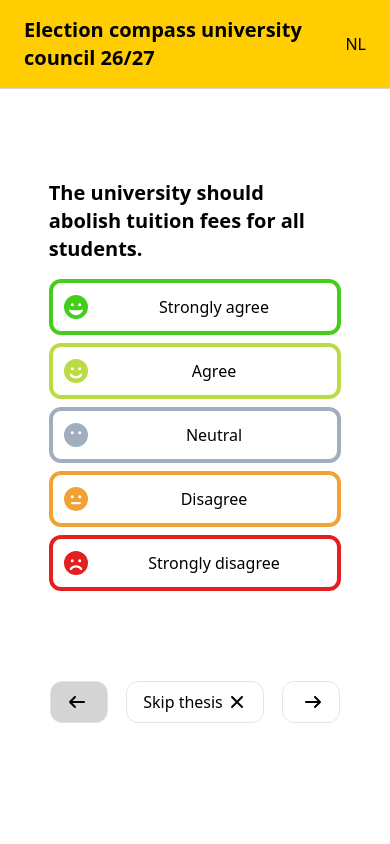
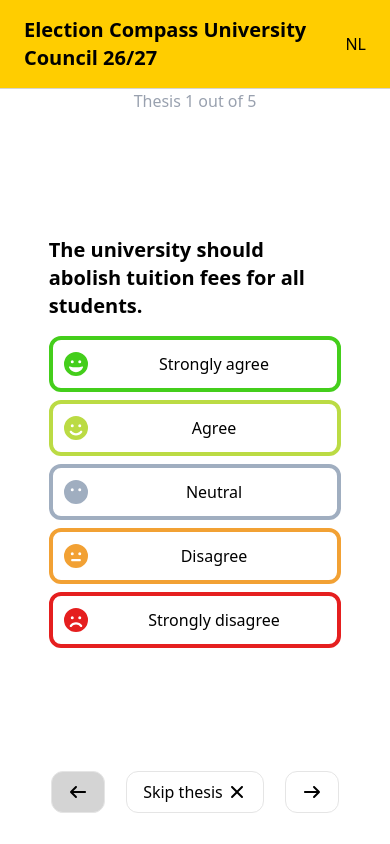
Before and after one commit to stickyPiston/election-compass, an Angular app: page /theses/0 in a window 390 px wide. Built offline with nearby package versions, Linux system fonts and the light colour scheme.

Commit message:
Added thesis counter at the top of the page

```diff
--- a/src/app/app.ts
+++ b/src/app/app.ts
@@ -17,6 +17,6 @@ export class App {
   }
 
   texts: Record<string, LocalisedText> = {
-    title: { nl: "Kieskompas universiteitsraadverkiezingen 26/27", en: "Election compass university council 26/27" }
+    title: { nl: "Kieskompas Universiteitsraadsverkiezingen 26/27", en: "Election Compass University Council 26/27" }
   };
 }
--- a/src/app/theses-page/theses-page.html
+++ b/src/app/theses-page/theses-page.html
@@ -1,4 +1,6 @@
-<form class="flex flex-col justify-evenly h-full w-3/4 m-auto pb-4">
+<form class="flex flex-col justify-between h-full w-3/4 m-auto pb-4">
+  <p class="mx-auto text-gray-400">{{ texts['thesis'] | localised }} {{ current_view() + 1 }} {{ texts['out_of'] | localised }} {{ theses.length }}</p>
+
   @for (thesis of theses; track $index) {
     <div [class.hidden]="$index !== current_view()">
       <app-thesis
@@ -15,25 +17,31 @@
       (click)="prev_thesis($event)"
       class="border border-neutral-200 group cursor-pointer  not-disabled:hover:bg-neutral-100 w-max px-4 py-2 rounded-xl mx-auto disabled:cursor-not-allowed disabled:bg-neutral-300"
     >
-      <fa-icon class="inline-block transition-all mr-1 group-hover:sm:-translate-x-1" [icon]="faArrowLeft" />
+      <fa-icon class="inline-block transition-all sm:mr-1 group-hover:sm:-translate-x-1" [icon]="faArrowLeft" />
       <span class="hidden sm:inline-block">{{ texts['prev'] | localised }}</span>
     </button>
 
     <button
       (click)="skip_thesis($event)"
-      class="border border-neutral-200 group cursor-pointer  hover:bg-neutral-100 w-max px-4 py-2 rounded-xl mx-auto"
+      class="border border-neutral-200 group cursor-pointer  hover:bg-neutral-100 w-max px-4 py-2 rounded-xl mx-auto flex flex-row"
     >
       <span>{{ texts['skip'] | localised }}</span>
-      <fa-icon class="inline-block transition-all ml-1 group-hover:sm:scale-110" [icon]="faXmark" />
+      <fa-icon class="inline-block transition-all ml-1 group-hover:sm:scale-110 my-auto" [icon]="faXmark" />
     </button>
 
     <button
       [disabled]="theses_form[view]().value() === null"
       (click)="next_thesis($event)"
-      class="border border-neutral-200 group cursor-pointer  not-disabled:hover:bg-neutral-100 w-max px-4 py-2 rounded-xl mx-auto disabled:cursor-not-allowed disabled:bg-neutral-300"
+      class="border border-neutral-200 group cursor-pointer not-disabled:hover:bg-neutral-100 w-max px-4 py-2 rounded-xl mx-auto disabled:cursor-not-allowed disabled:bg-neutral-300"
     >
-      <span class="hidden sm:inline-block">{{ texts['next'] | localised }}</span>
-      <fa-icon class="inline-block transition-all ml-1 group-hover:sm:translate-x-1" [icon]="faArrowRight" />
+      @if (view !== theses.length - 1) {
+        <span class="hidden sm:inline-block">{{ texts['next'] | localised }}</span>
+        <fa-icon class="inline-block transition-all sm:ml-1 group-hover:sm:translate-x-1" [icon]="faArrowRight" />
+      } @else {
+        <span class="hidden sm:inline-block">{{ texts['complete'] | localised }}</span>
+        <fa-icon class="inline-block sm:hidden transition-all sm:ml-1 group-hover:sm:scale-110" [icon]="faCheck" />
+        <fa-icon class="hidden sm:inline-block transition-all sm:ml-1 group-hover:sm:translate-x-1" [icon]="faArrowRight" />
+      }
     </button>
   </div>
 </form>
--- a/src/app/theses-page/theses-page.ts
+++ b/src/app/theses-page/theses-page.ts
@@ -4,15 +4,14 @@ import { ActivatedRoute, Router } from '@angular/router';
 import { toSignal } from '@angular/core/rxjs-interop';
 import { map } from 'rxjs';
 import { FaIconComponent } from '@fortawesome/angular-fontawesome';
-import { faXmark, faArrowRight, faArrowLeft } from '@fortawesome/free-solid-svg-icons';
-import { NgClass } from '@angular/common';
+import { faXmark, faArrowRight, faArrowLeft, faCheck } from '@fortawesome/free-solid-svg-icons';
 import { theses } from "../theses.json";
 import { ThesesService } from '../theses-service';
 import { LocalisedPipe, LocalisedText } from '../localised-pipe';
 
 @Component({
   selector: 'app-theses-page',
-  imports: [Thesis, FaIconComponent, NgClass, LocalisedPipe],
+  imports: [Thesis, FaIconComponent, LocalisedPipe],
   templateUrl: './theses-page.html',
   styleUrl: './theses-page.css',
   host: {
@@ -63,11 +62,15 @@ export class ThesesPage {
   texts: Record<string, LocalisedText> = {
     next: { nl: "Volgende", en: "Next" },
     skip: { nl: "Stelling overslaan", en: "Skip thesis" },
-    prev: { nl: "Vorige", en: "Back" }
+    prev: { nl: "Vorige", en: "Back" },
+    thesis: { nl: "Stelling", en: "Thesis" },
+    out_of: { nl: "van de", en: "out of" },
+    complete: { nl: "Resultaten", en: "Results" }
   }
 
   theses = theses;
   faXmark = faXmark;
   faArrowRight = faArrowRight;
   faArrowLeft = faArrowLeft;
+  faCheck = faCheck;
 }
```
